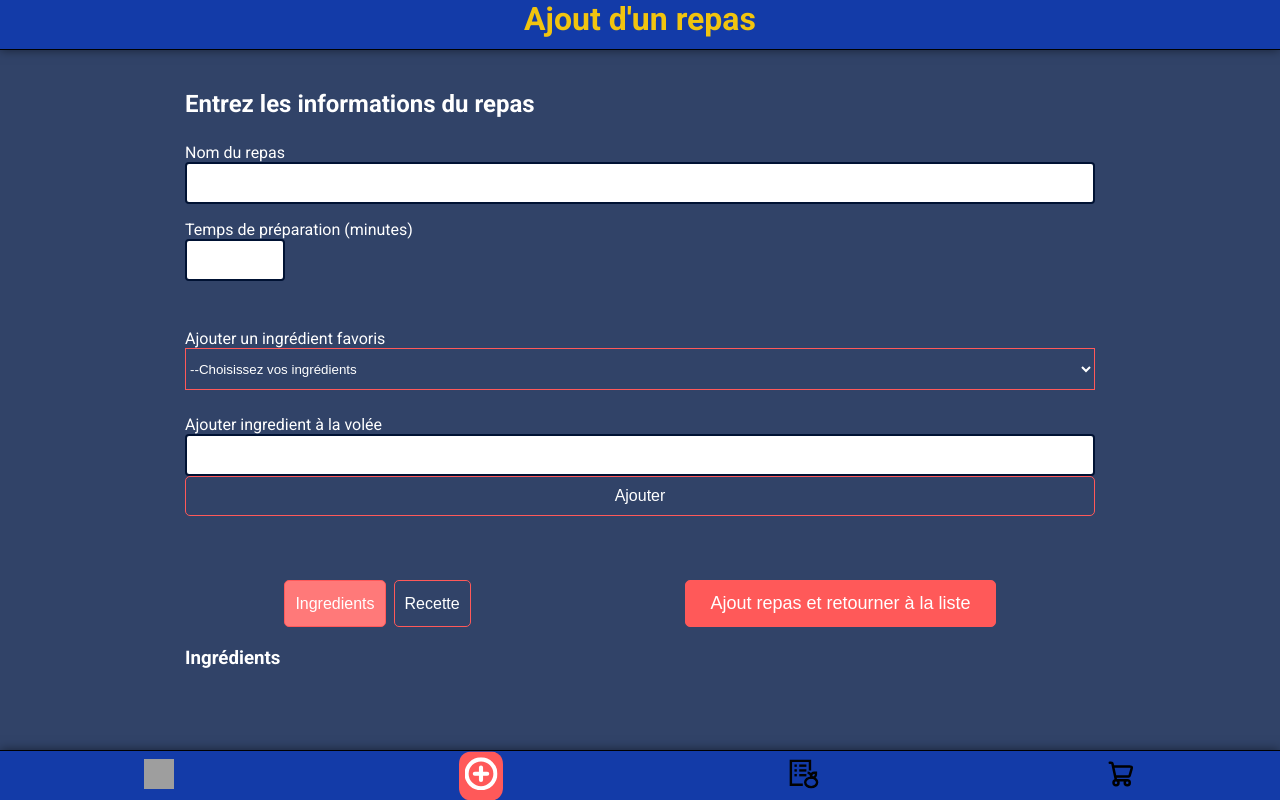
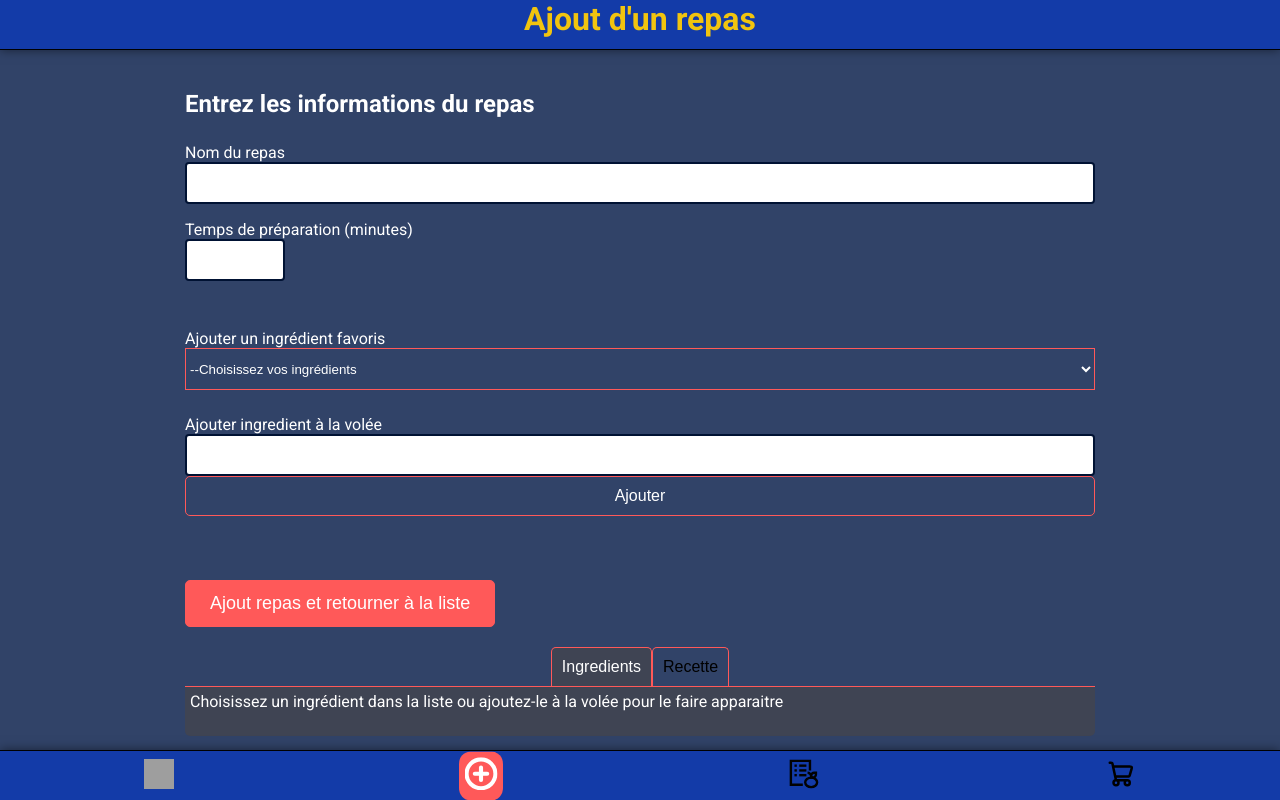
Before and after one commit to Coucodeur/keskonmange, a React (Vite) app: page /addmeal in a window 1280 px wide. Built offline with nearby package versions, Linux system fonts and the light colour scheme; grey boxes are pictures that could not be loaded.

Commit message:
ajout d'un effet d'onglet pour la navigation entre Ingrededients et Recette de la page AddMeal et restylage de leur container respectifs

```diff
--- a/src/pages/addmeal/Addmeal.jsx
+++ b/src/pages/addmeal/Addmeal.jsx
@@ -183,28 +183,29 @@ const Addmeal = () => {
             />
           </form>
         </div>
+        <button className="cta" onClick={handleAddMeal}>
+          Ajout repas et retourner à la liste
+        </button>
         <div className="action-container">
           <div className="actions">
             <button
-              style={{ backgroundColor: isWritting ? '' : '#ff7979' }}
+              className={`onglet-btn ${isWritting ? '' : 'active'}`}
+              // style={{ backgroundColor: isWritting ? '' : '#45454C' },{color: isWritting ? '' : 'white'}}
               onClick={() => setIsWritting(false)}
             >
               Ingredients
             </button>
             <button
-              style={{ backgroundColor: isWritting ? '#ff7979' : '' }}
+              className={`onglet-btn ${isWritting ? 'active' : ''}`}
+              style={{ backgroundColor: isWritting ? '#45454C' : '' }}
               onClick={() => setIsWritting(true)}
             >
               Recette
             </button>
           </div>
-          <button className="cta" onClick={handleAddMeal}>
-            Ajout repas et retourner à la liste
-          </button>
         </div>
         {isWritting ? (
           <div className="recap-recette-container">
-            <h3>Recette</h3>
             <textarea
               autoFocus={true}
               className="recette-input"
@@ -215,15 +216,21 @@ const Addmeal = () => {
           </div>
         ) : (
           <div>
-            <h3>Ingrédients</h3>
             <div className="recap-ingredient-container">
-              {ingredients.map((ingredient, index) => (
-                <Igrendient
-                  key={index}
-                  ingredientName={ingredient}
-                  action={handleDeleteIngredient}
-                />
-              ))}
+              {ingredients.length === 0 ? (
+                <p>
+                  Choisissez un ingrédient dans la liste ou ajoutez-le à la
+                  volée pour le faire apparaitre
+                </p>
+              ) : (
+                ingredients.map((ingredient, index) => (
+                  <Igrendient
+                    key={index}
+                    ingredientName={ingredient}
+                    action={handleDeleteIngredient}
+                  />
+                ))
+              )}
             </div>
           </div>
         )}
--- a/src/pages/addmeal/Addmeal.scss
+++ b/src/pages/addmeal/Addmeal.scss
@@ -24,17 +24,29 @@
         color: $black;
         background-color: $secondary-color;
     }
+    .cta{
+        @extend %button-cta;
+    }
     .action-container {
-        margin: 20px 0 20px 0;
+        margin: 20px 0 0 0;
         display: flex;
         justify-content: space-around;
-        gap: 1rem;
         .actions {
-            display: flex;
-            gap: 0.5rem;
-        }
-        .cta{
-            @extend %button-cta;
+            .onglet-btn {
+                color: $black;
+                border: 1px solid $secondary-color;
+                border-radius: 5px 5px 0 0;
+                padding: 10px 10px;
+                font-size: 16px;
+                cursor: pointer;
+                transition: 0.3s, color 0.3s;
+                border-bottom: 0;
+
+            }
+            .active {
+                background-color: $onglet-background;
+                color: $white;
+            }
         }
     }
     .recette-input {
@@ -42,17 +54,31 @@
         width: 100%;
         min-height: 300px;
         padding: 5px;
+        border-top: 1px solid $secondary-color;
+        background-color: $onglet-background;
+        border-radius: 0 0 5px 5px;
+        font-size: 1rem;
+        color: $white;
+        &:focus {
+            outline: none;
+        }
     }
     .ingrendient-input-container{
         display: flex;
         flex-direction: column;
         gap: 25px;
         margin: 48px 0;
+        border-radius: 0 0 5px 5px;
+
     }
     .recap-ingredient-container {
-        margin-top: 20px;
         display: flex;
         flex-wrap: wrap;
         gap: 10px;
+        border-top: 1px solid $secondary-color;
+        border-radius: 0 0 5px 5px;
+        min-height: 50px;
+        padding: 5px;
+        background-color: $onglet-background;
     }
 }
--- a/src/style/variables.scss
+++ b/src/style/variables.scss
@@ -6,6 +6,7 @@ $orange1: #ff7f00;
 $primary-color: #001233;
 $secondary-color: #ff5959;
 $secondary-color-clear: #ff8c8c;
+$onglet-background: #45454cbd;
 $background-color: #314368;
 $tertiary-color: #cac0b3;
 $black: #000000;
```
